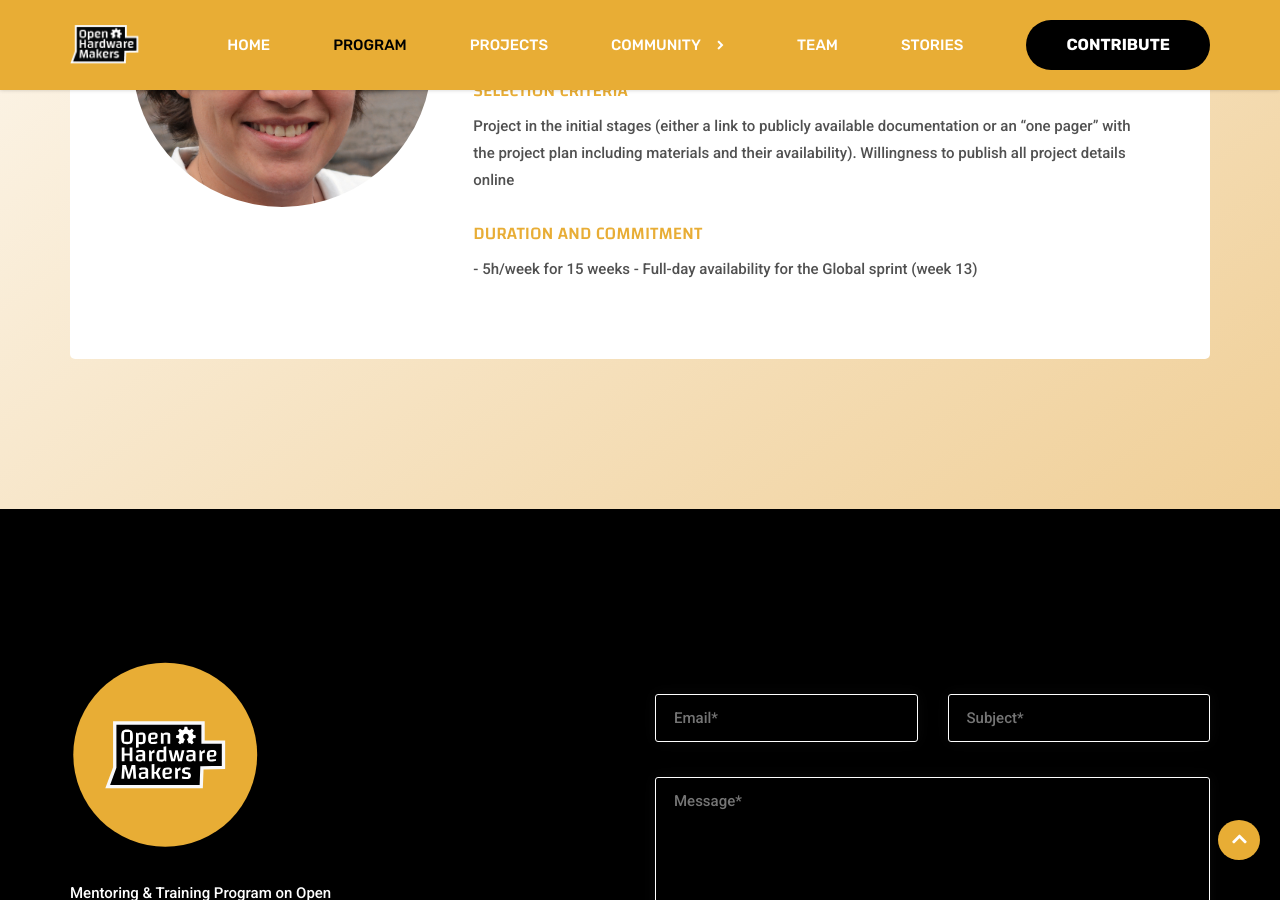
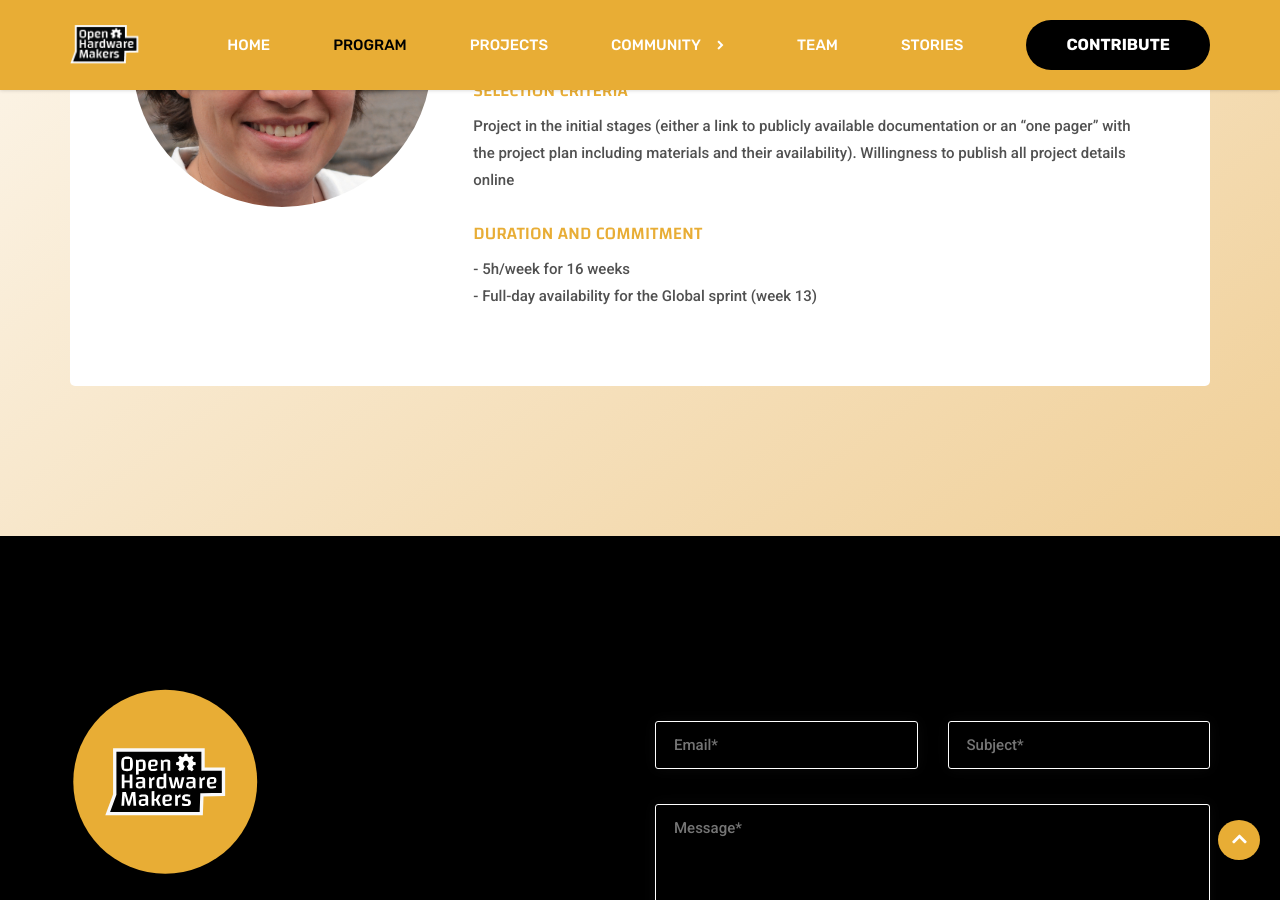
Before and after one commit to ohwmakers/ohwmakers-website, a Jekyll site: the page built from program.md, in a window 1280 px wide and 900 px high, scrolled down 3665 px. Built offline with Jekyll 4.4.1, drawn with Linux system fonts in a browser that asks for light colours; some of the changed text lies outside the part shown.

Commit message:
update some text, hours of commitment, add apply button on home page

```diff
--- a/_layouts/home.html
+++ b/_layouts/home.html
@@ -67,6 +67,12 @@
           </div>
           <div class="sl-btn wow fadeInUp" data-wow-duration="2000ms">
             <a
+            class="readon btn-orange btn-hover-black main-home text-white form-buttons"
+            target="_blank"
+            href="https://forms.gle/d7MCq3swnyW4PaUT7"
+            >Apply with a <br>project</a
+          >
+            <a
               class="readon btn-orange btn-hover-black main-home text-white form-buttons"
               target="_blank"
               href="https://forms.gle/XPc5xUMveww8jCRR7"
--- a/program.md
+++ b/program.md
@@ -57,7 +57,7 @@
         Willingness to publish all project details online
 
       commitment: >
-        - 5h/week for 15 weeks
+        - 5h/week for 16 weeks <br>
 
         - Full-day availability for the Global sprint (week 13)
 
@@ -78,9 +78,9 @@
 
         Has demonstrated an understanding and ability to work openly
       commitment: >
-        max. 1.5 hrs weekly for 15 weeks
+        - max. 2 hrs weekly for 16 weeks <br>
 
-        One-time mentors training, 1.5h
+        - One-time mentors training, 4hrs (one 3hrs session and one 1hr session)
 
     - title: Experts
       bg: "/assets/images/expert.jpeg"
@@ -90,11 +90,14 @@
         Demonstrated expertise in their field
         Open to facilitate connections in their network
       commitment: >
-        One-time round of experts assessment of projects, 2h
-        45 min online meeting with interested participants on request
+        - One-time round of experts assessment of projects, 2h <br>
+        - 45 min online meeting with interested participants on request
 ---
 
 <!-- PAGE CONTENT -->
+
+
+
 
 {% capture whoIsItFor %}
 
@@ -131,7 +134,7 @@
 
 ## Program Structure
 
-15-weeks applying our **curriculum** to your own project, and preparing a demo to showcase at a **public call**. We support you with the following activities, all remote:
+16-weeks applying our **curriculum** to your own project, and preparing a demo to showcase at a **public call**. We support you with the following activities, all remote:
 
 ##### 1:1 mentorship meetings
 
```
